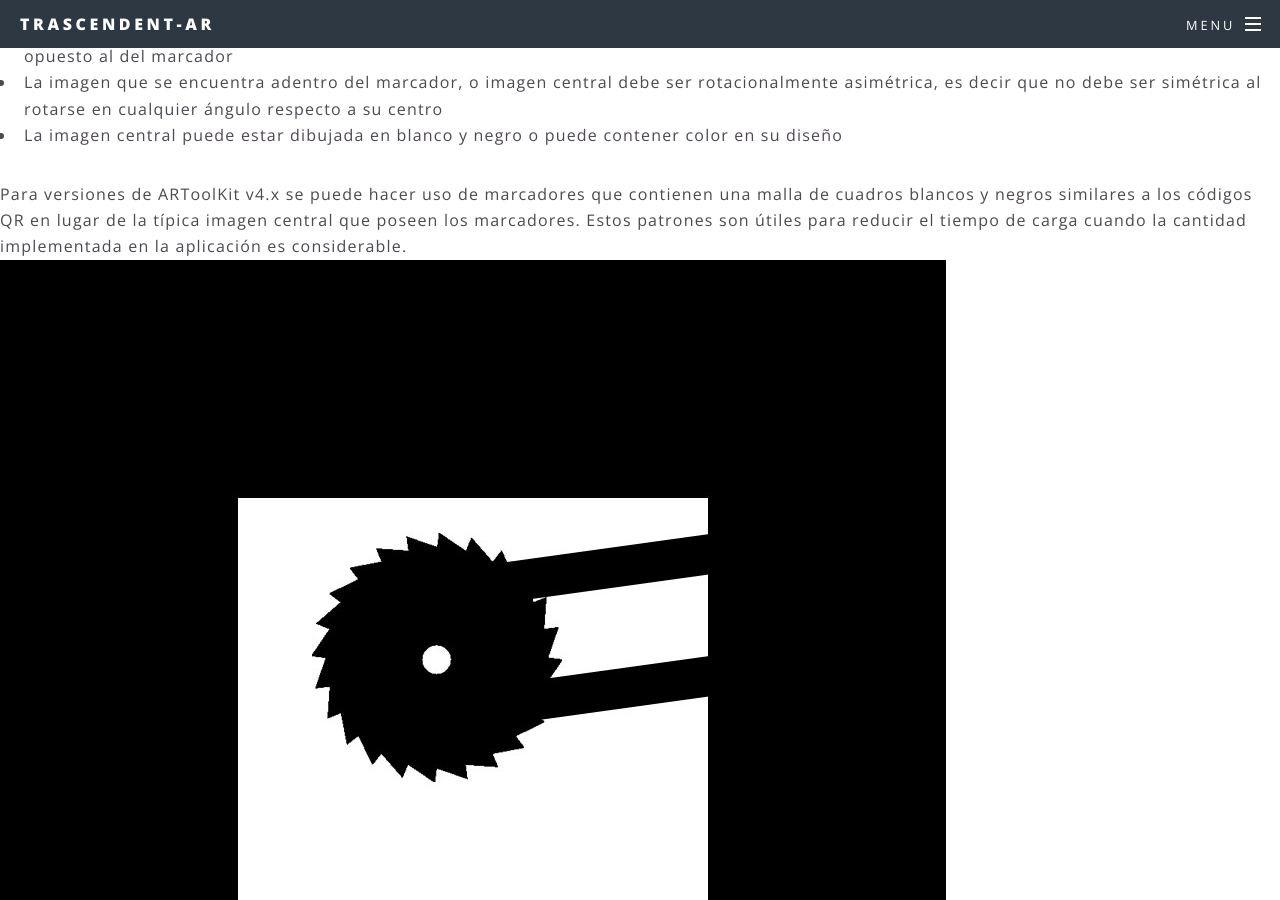
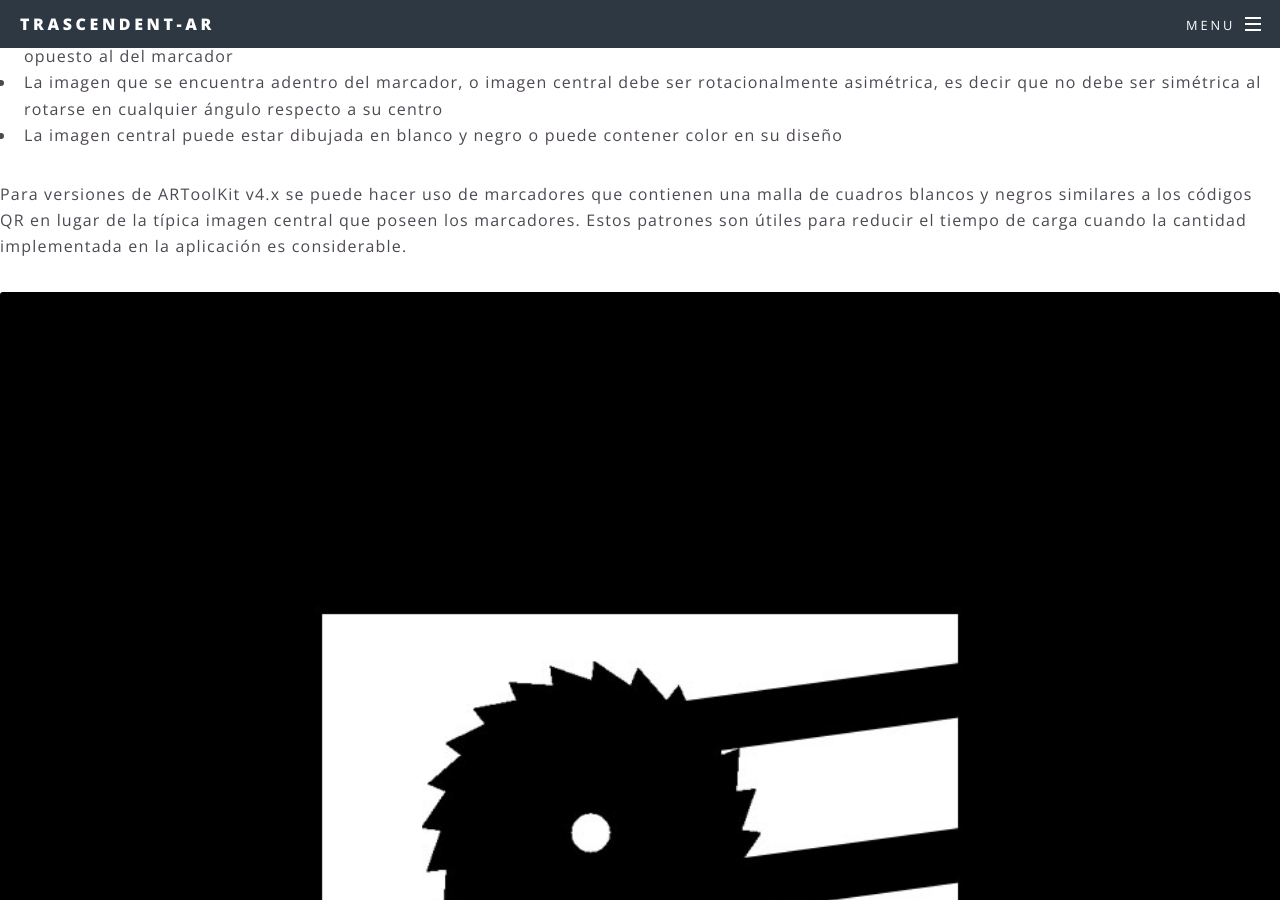
Before and after one commit to GLUD/trascendentAR, a Jekyll site: the page built from docs/DocumentacionMKPatt.md, in a window 1280 px wide and 900 px high, scrolled down 845 px. Built offline with Jekyll 4.4.1, drawn with Linux system fonts in a browser that asks for light colours.

Commit message:
Arreglar tamaño de imágenes

```diff
--- a/docs/DocumentacionMKPatt.md
+++ b/docs/DocumentacionMKPatt.md
@@ -15,21 +15,32 @@ Los marcadores deben ser construidos bajo ciertos parámetros:
 * La imagen central puede estar dibujada en blanco y negro o puede contener color en su diseño
 
 Para versiones de ARToolKit v4.x se puede hacer uso de marcadores que contienen una malla de cuadros blancos y negros similares a los códigos QR en lugar de la típica imagen central que poseen los marcadores. Estos patrones son útiles para reducir el tiempo de carga cuando la cantidad implementada en la aplicación es considerable.
-![Image1](images/ima1.jpg)
+
+<span class="image fit">
+  ![Image1](images/ima1.jpg)
+</span>
 
 ## Creando nuevos marcadores
 Las medidas que por defecto maneja ARToolKit para los marcadores son las siguientes y son importantes para que la aplicación reconozca los patrones sin problemas.
-![Image2](images/ima2.png)
+
+<span class="image fit">
+  ![Image2](images/ima2.png)
+</span>
 
 ## Usando la herramienta mk_patt
 El uso de esta utilidad es bastante sencillo. Para comenzar, desde una terminal de comandos (ya sea en Windows, Mac OS o Linux) dirigirse hasta el directorio donde se encuentra ARToolKit y en la carpeta bin ejecutar el binario mk_patt. A continuación se ejemplifica el proceso mediante una imagen:
-![Image3](images/ima3.png)
+
+<span class="image fit">
+  ![Image3](images/ima3.png)
+</span>
 
 Al arrancar, la aplicación solicita el archivo con los parámetros de la cámara que se va a usar para programar los marcadores. Para usar los parámetros por defecto simplemente se debe presionar Enter.
 Posteriormente debe aparecer la captura en tiempo real de la cámara que se esta usando.
 
 El siguiente paso se trata de apuntar la cámara directamente al marcador tratando de que este ocupe toda el área de la pantalla. Al hacer esto, el borde de la imagen será resaltado con una línea de color rojo y verde.
-![Image4](images/ima4.jpg)
+<span class="image fit">
+  ![Image4](images/ima4.jpg)
+</span>
 
 Se debe rotar y acomodar el marcador con respecto a la cámara, hasta que la esquina superior izquierda de este, se vea resaltado por una línea roja, y la esquina inferior derecha por una línea verde. Al estar acomodado solo falta presionar el botón izquierdo del ratón (dar click) para que se genere una captura de la imagen.
 
```
